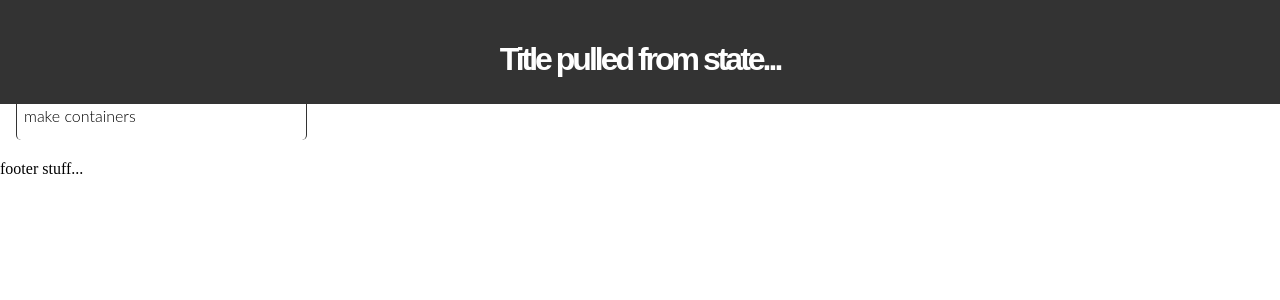
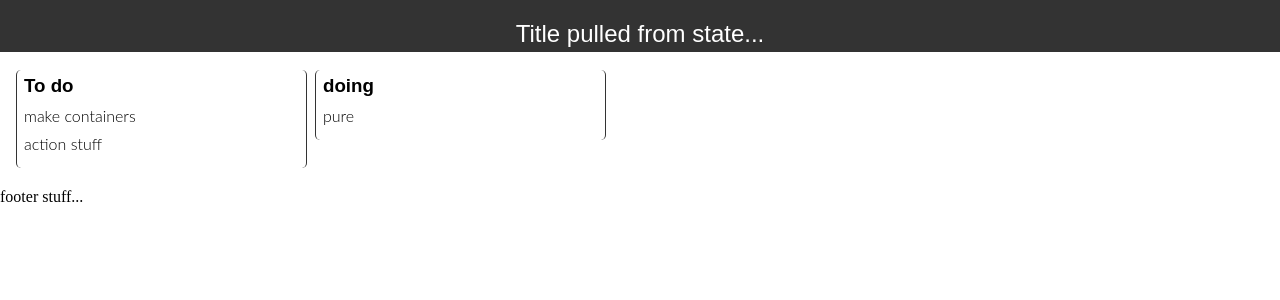
Before and after one commit to joeyfb/cando-board, a React (Create React App) app: page / in a window 1280 px wide. Shown: the top 300 px of the page. Built offline with nearby package versions, Linux system fonts and the light colour scheme.

Commit message:
styles working, board/list/item present

```diff
--- a/src/components/App.js
+++ b/src/components/App.js
@@ -9,6 +9,17 @@ const data = {
                             items: [
                                         {
                                             title: "make containers"
+                                        },
+                                        {
+                                            title: "action stuff"
+                                        }
+                                   ]
+                        },
+                        {
+                            title: "doing",
+                            items: [
+                                        {
+                                            title: "pure"
                                         }
                                    ]
                         }
--- a/src/components/Board.js
+++ b/src/components/Board.js
@@ -9,17 +9,19 @@ const Board = ({
 (
     <article className="board">
         <header className="board-title">
-            <h1>
+            <h2>
                 {title}
-            </h1>
+            </h2>
         </header>
 
+        <div className="lists-wrapper">
             {lists.map(list =>
                 <List
                     title={list.title}
                     items={list.items}
                 />
             )}
+        </div>
 
         <footer>
             footer stuff...
--- a/src/components/List.js
+++ b/src/components/List.js
@@ -6,7 +6,6 @@ const List = ({
                 items
               }) =>
 (
-        <div className="lists-wrapper">
     <section className="board-list">
         <header className="board-header">
             <h3>
@@ -22,7 +21,6 @@ const List = ({
             )}
         </ul>
     </section>
-        </div>
 )
 
 export default List
```
Lines whose indentation alone changed are shown as unchanged.
